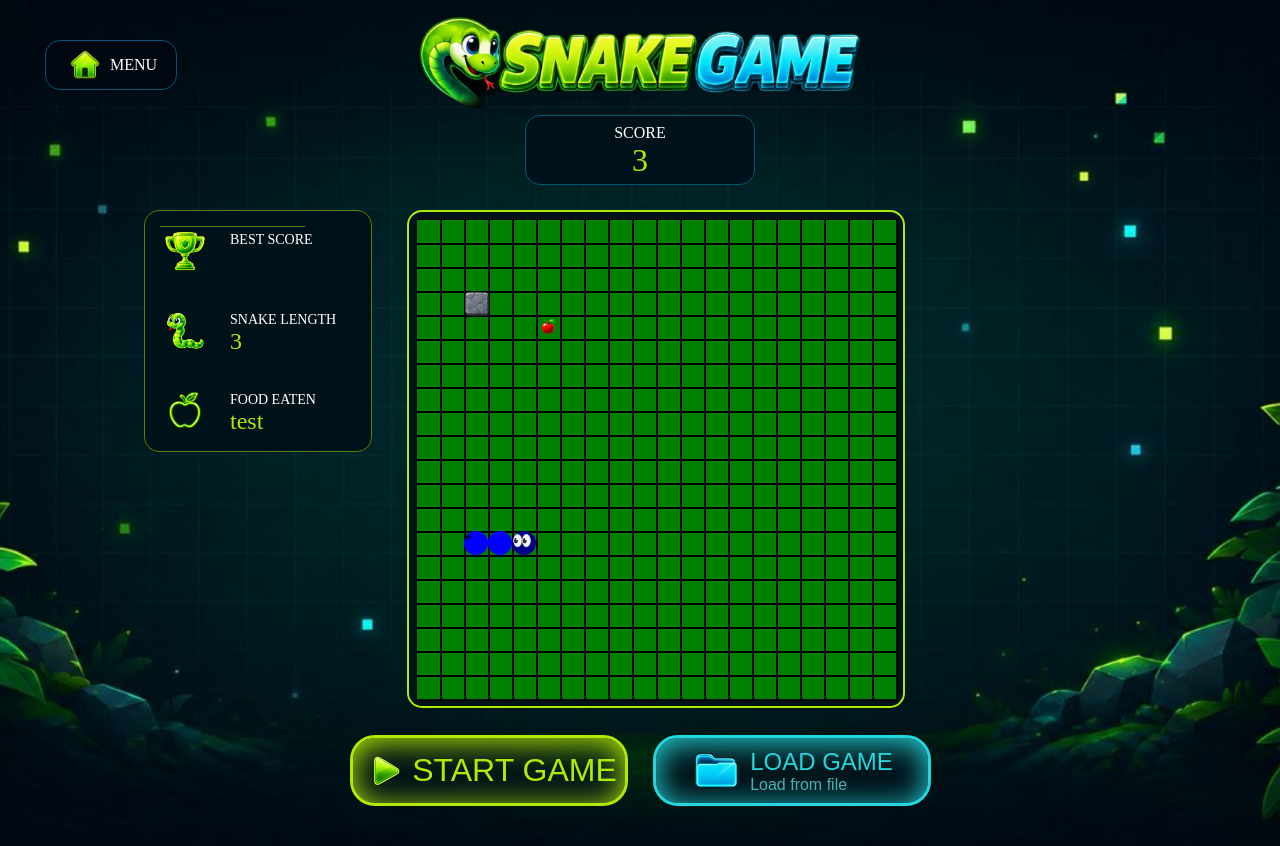
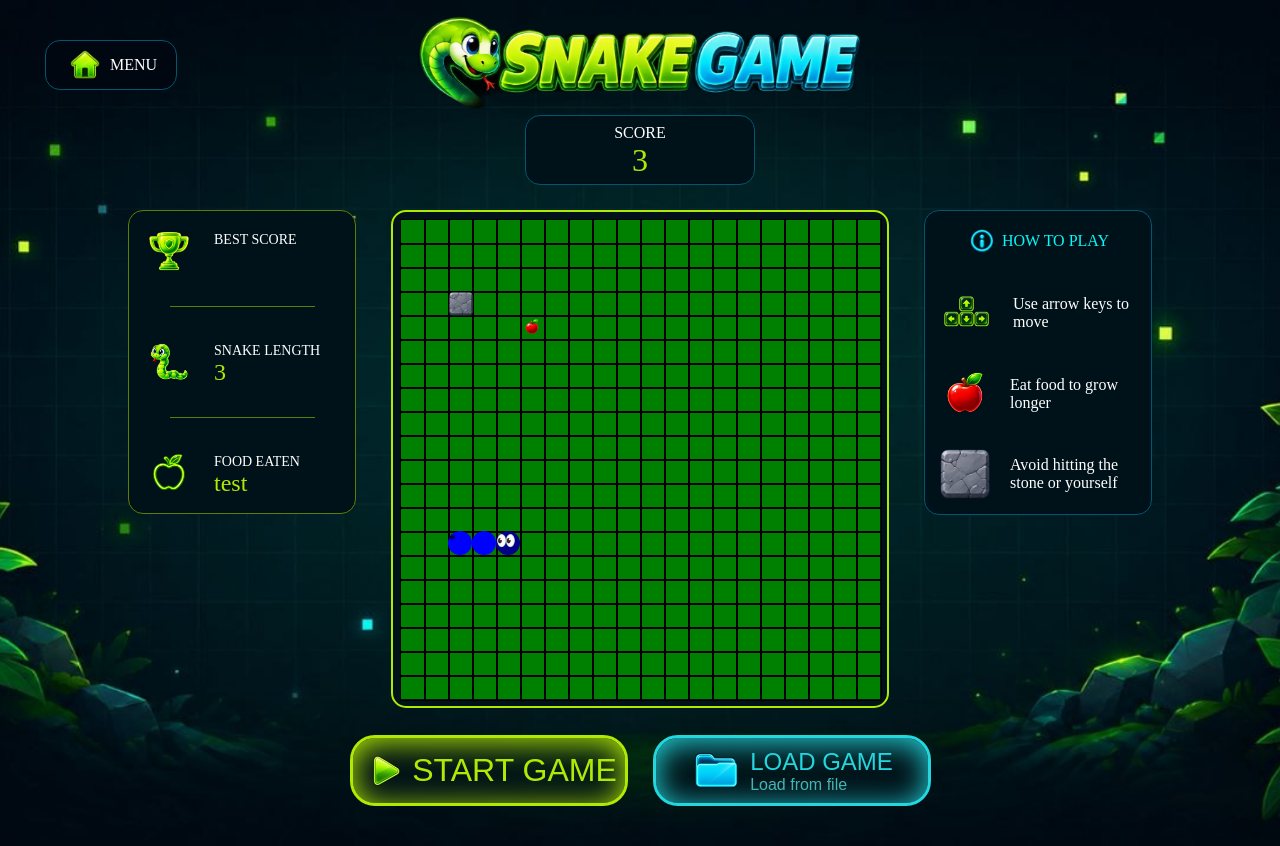
Before and after one commit to OlgaSeledets/snake-game, a React (Vite) app: page /snake-game/game in a window 1280 px wide. Built offline with nearby package versions, Linux system fonts and the light colour scheme.

Commit message:
feat: add how to play block

```diff
--- a/src/pages/GamePage.tsx
+++ b/src/pages/GamePage.tsx
@@ -194,7 +194,7 @@ export default function GamePage({
 						</div>
 					</div>
 					<line style={{
-						position: 'absolute',
+						margin: 'auto',
 						width: '145px',
 						height: '0.8px',
 						backgroundColor: '#5F7D00',
@@ -207,7 +207,7 @@ export default function GamePage({
 						</div>
 					</div>
 					<line style={{
-						position: 'absolute',
+						margin: 'auto',
 						width: '145px',
 						height: '0.8px',
 						backgroundColor: '#5F7D00',
@@ -275,8 +275,32 @@ export default function GamePage({
 						))}
 					</div>
 				</div>
-				<div style={{ width: '196px' }}>
-
+				<div style={{
+					display: 'flex',
+					flexDirection: 'column',
+					gap: '30px',
+					width: '196px',
+					background: '#001219',
+					padding: '15px',
+					border: '1px solid #025671',
+					borderRadius: '15px'
+				}}>
+					<div style={{ display: 'flex', justifyContent: 'center', alignItems: 'center', gap: '5px' }}>
+						<img style={{ width: '30px', height: '30px' }} src={`${import.meta.env.BASE_URL}img/how-to-play.png`} />
+						<span style={{ color: '#04F9FC', fontSize: '16px' }}>HOW TO PLAY</span>
+					</div>
+					<div style={{ display: 'flex', gap: '20px', alignItems: 'center' }}>
+						<img style={{ width: '53px', height: '53px' }} src={`${import.meta.env.BASE_URL}img/arrows.png`} />
+						<span style={{ color: '#FFFFFF', fontSize: '16px' }}>Use arrow keys to move</span>
+					</div>
+					<div style={{ display: 'flex', gap: '20px', alignItems: 'center' }}>
+						<img style={{ width: '50px', height: '50px' }} src={`${import.meta.env.BASE_URL}img/apple-food.png`} />
+						<span style={{ color: '#FFFFFF', fontSize: '16px' }}>Eat food to grow longer</span>
+					</div>
+					<div style={{ display: 'flex', gap: '20px', alignItems: 'center' }}>
+						<img style={{ width: '50px', height: '50px' }} src={`${import.meta.env.BASE_URL}img/stone.png`} />
+						<span style={{ color: '#FFFFFF', fontSize: '16px' }}>Avoid hitting the stone or yourself</span>
+					</div>
 				</div>
 			</div>
 			{isBtnStartVisible ? (
```
Also changed, not shown: public/img/how-to-play.png (added).
